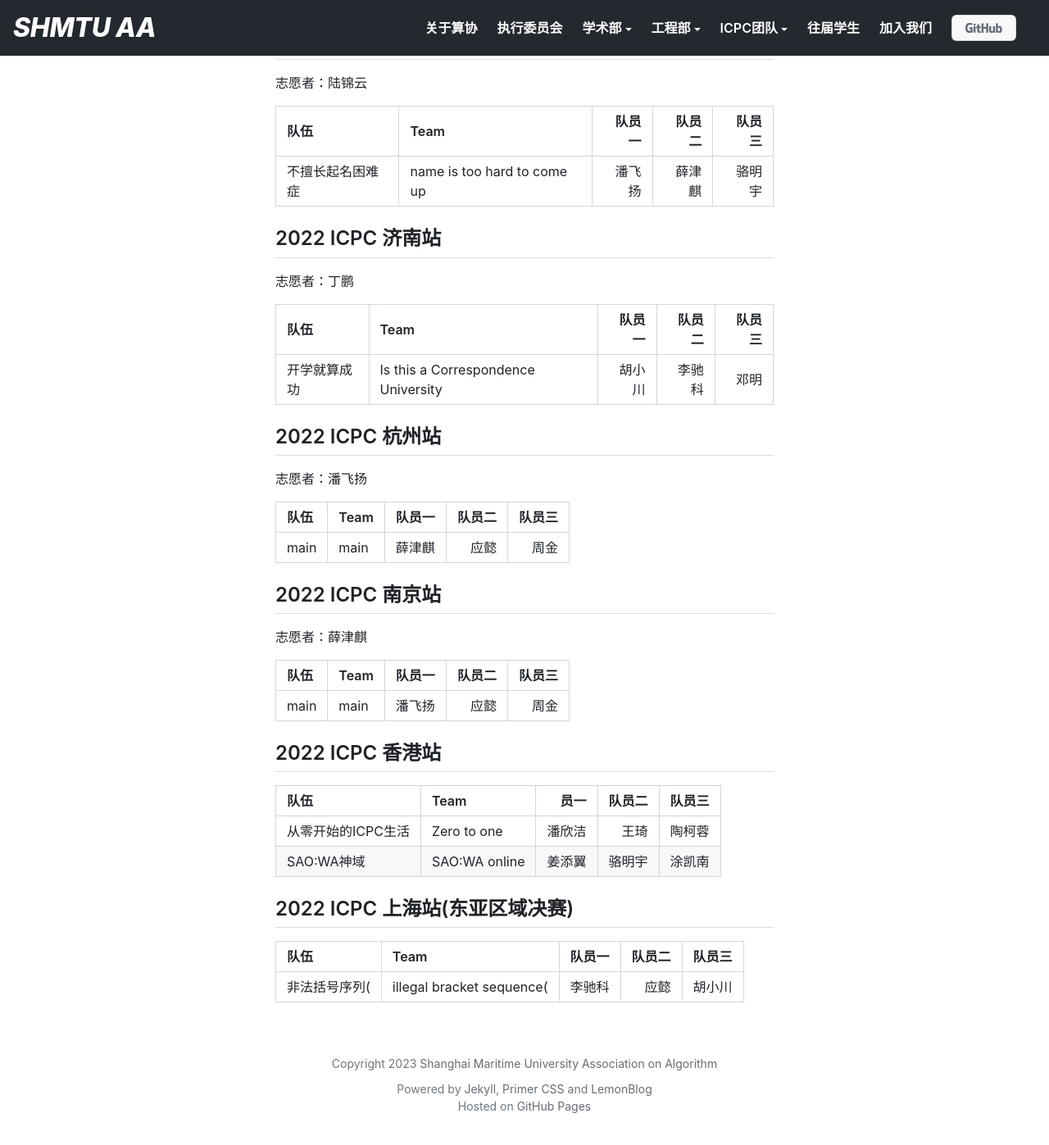
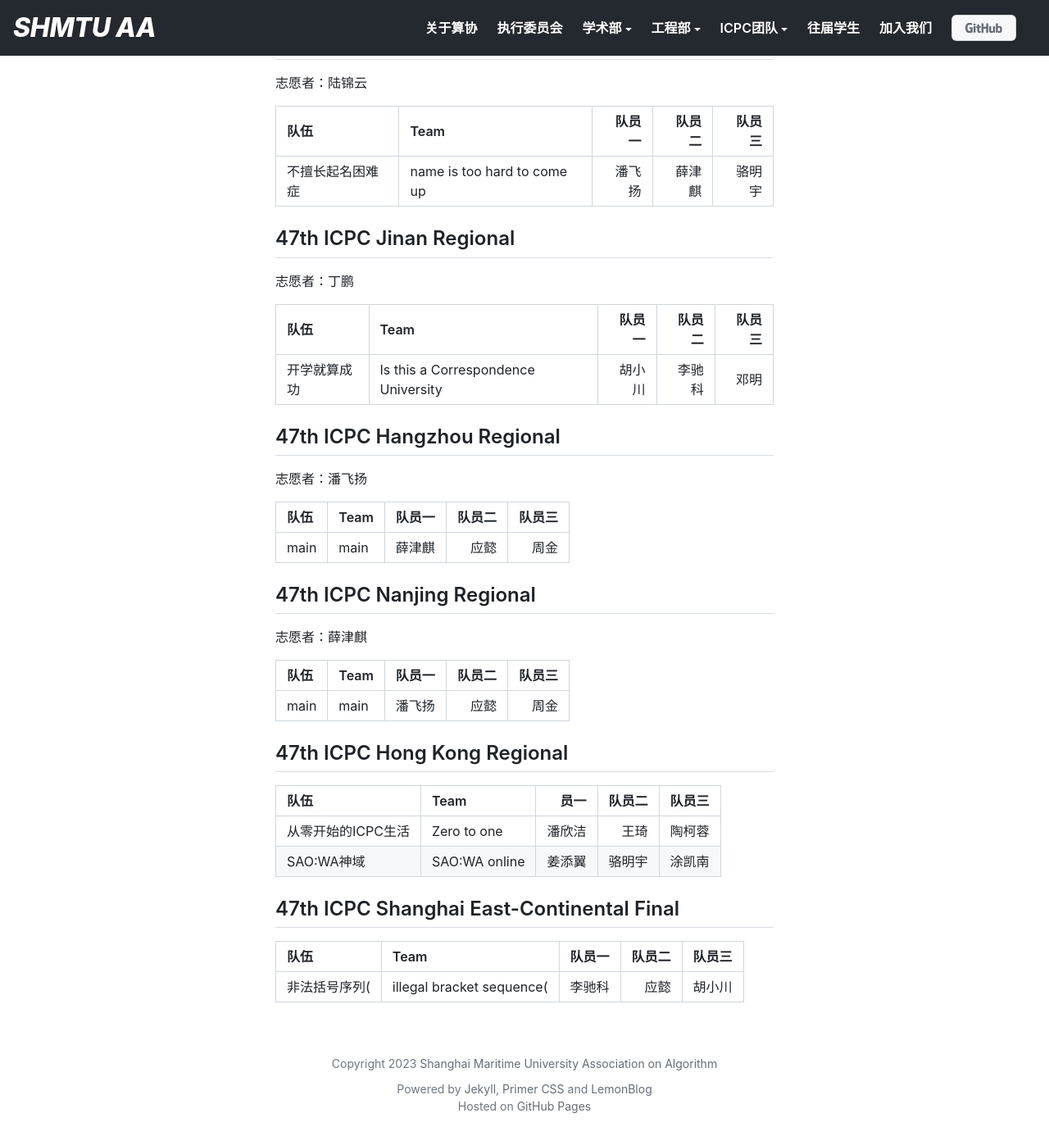
Before and after one commit to shmtuaa/shmtuaa.org, a Jekyll site: the page built from _posts/2022-10-01-ICPC-contest-record-2022.md, in a window 1280 px wide and 1400 px high, scrolled down 384 px. Shown: the top 1397 px of the window at 82% size. Built offline with Jekyll 4.4.1, drawn with Linux system fonts in a browser that asks for light colours; some of the changed text lies outside the part shown.

Commit message:
Rename Styles

```diff
--- a/_posts/2022-10-01-ICPC-contest-record-2022.md
+++ b/_posts/2022-10-01-ICPC-contest-record-2022.md
@@ -6,7 +6,7 @@ layout: post
 excerpt: 这里记录ICPC Group在2022年XCPC区域赛及以上的参赛队伍。
 ---
 
-## 2022 ICPC 西安站
+## 47th ICPC Xi'an Regional
 
 志愿者：李驰科 孙思进
 
@@ -14,7 +14,7 @@ excerpt: 这里记录ICPC Group在2022年XCPC区域赛及以上的参赛队伍
 |:-----|:-----------------|----:|----:|----:|
 | 仨个顶零 | three equal zero |  丁鹏 | 陆锦云 | 周子洋 |
 
-## 2022 ICPC 合肥站
+## 47th ICPC Hefei Regional
 
 志愿者：陆锦云
 
@@ -22,7 +22,7 @@ excerpt: 这里记录ICPC Group在2022年XCPC区域赛及以上的参赛队伍
 |:---------|:----------------------------|----:|----:|----:|
 | 不擅长起名困难症 | name is too hard to come up | 潘飞扬 | 薛津麒 | 骆明宇 |
 
-## 2022 ICPC 济南站
+## 47th ICPC Jinan Regional
 
 志愿者：丁鹏
 
@@ -30,7 +30,7 @@ excerpt: 这里记录ICPC Group在2022年XCPC区域赛及以上的参赛队伍
 |:-------|:------------------------------------|----:|----:|----:|
 | 开学就算成功 | Is this a Correspondence University | 胡小川 | 李驰科 |  邓明 |
 
-## 2022 ICPC 杭州站
+## 47th ICPC Hangzhou Regional
 
 志愿者：潘飞扬
 
@@ -38,7 +38,7 @@ excerpt: 这里记录ICPC Group在2022年XCPC区域赛及以上的参赛队伍
 |:-----|:-----|----:|----:|----:|
 | main | main | 薛津麒 |  应懿 |  周金 |
 
-## 2022 ICPC 南京站
+## 47th ICPC Nanjing Regional
 
 志愿者：薛津麒
 
@@ -46,14 +46,14 @@ excerpt: 这里记录ICPC Group在2022年XCPC区域赛及以上的参赛队伍
 |:-----|:-----|----:|----:|----:|
 | main | main | 潘飞扬 |  应懿 |  周金 |
 
-## 2022 ICPC 香港站
+## 47th ICPC Hong Kong Regional
 
 | 队伍          | Team          |  员一 | 队员二 | 队员三 |
 |:------------|:--------------|----:|----:|----:|
 | 从零开始的ICPC生活 | Zero to one   | 潘欣洁 |  王琦 | 陶柯蓉 |
 | SAO:WA神域    | SAO:WA online | 姜添翼 | 骆明宇 | 涂凯南 |
 
-## 2022 ICPC 上海站(东亚区域决赛)
+## 47th ICPC Shanghai East-Continental Final
 
 | 队伍  | Team | 队员一 | 队员二 | 队员三 |
 |:----|:-----|----:|----:|----:|
```
